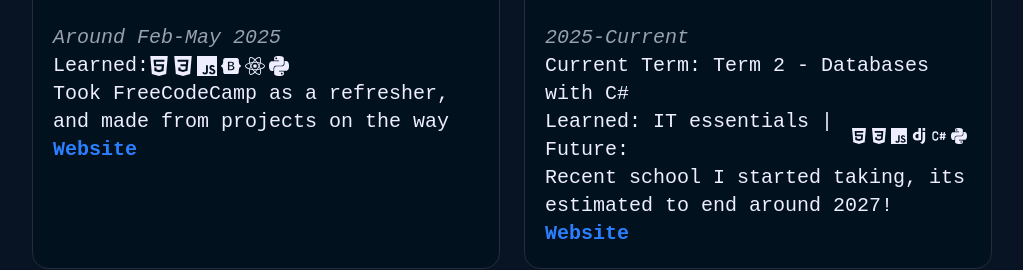
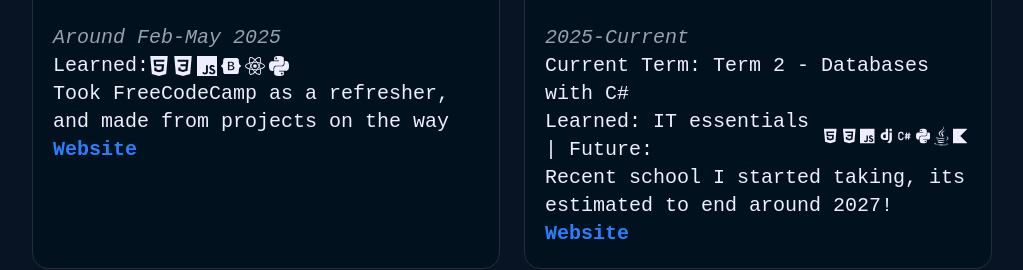
Before and after one commit to VirakbothSoth/Virakboth-Portfolio, a Next.js app: page / in a window 1280 px wide. Shown: the part 6400-6670 px from the top of the page, without its empty margins (128-1151 px from the left). Built offline with nearby package versions, Linux system fonts and the light colour scheme; a web font is replaced by a local one.

Commit message:
Fixed icon issues

```diff
--- a/src/app/components/Schools.tsx
+++ b/src/app/components/Schools.tsx
@@ -108,7 +108,7 @@ const Projects = () => {
               Current Term: Term 2 - Databases with C#
             </p>
             <p className="text-xl flex items-center">
-              Learned: IT essentials | Future: <SiHtml5 /><SiCss3 /><SiJavascript /><SiDjango /><TbBrandCSharp /><SiPython />
+              Learned: IT essentials | Future: <SiHtml5 /><SiCss3 /><SiJavascript /><SiDjango /><TbBrandCSharp /><SiPython /><FaJava /><SiKotlin />
             </p>
             <p className="text-xl">Recent school I started taking, its estimated to end around 2027!</p>
             <a href="https://cambodia.itstep.org" target="_blank" className="font-bold text-b">
```
